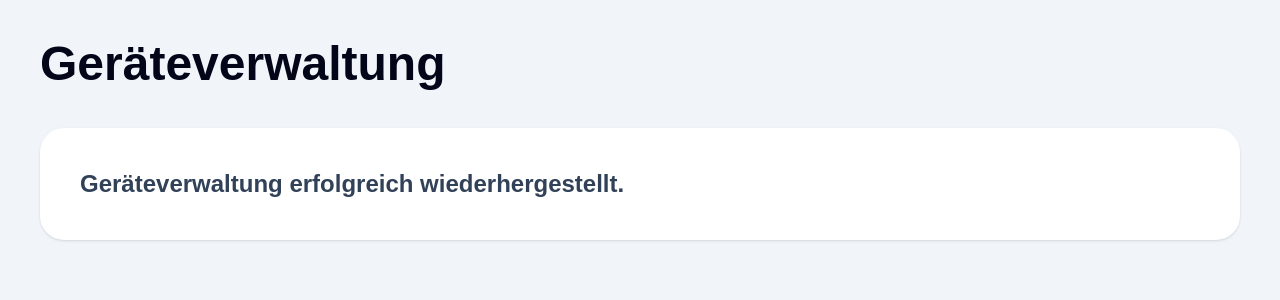
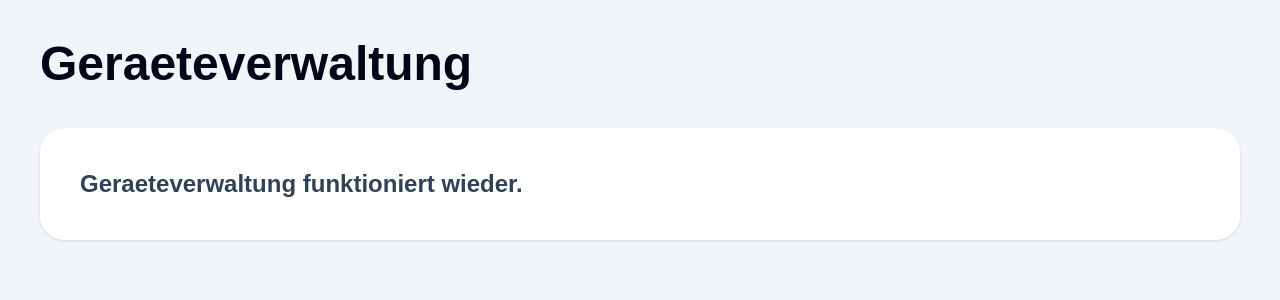
Before and after one commit to sven3joehnk-blip/bauwerkzeug-qr, a Next.js app: page /geraet/1 in a window 1280 px wide. Shown: the top 300 px of the page. Built offline with nearby package versions, Linux system fonts and the light colour scheme.

Commit message:
geraet modul repariert

```diff
--- a/app/geraet/[id]/page.tsx
+++ b/app/geraet/[id]/page.tsx
@@ -4,12 +4,12 @@ export default function GeraetePage() {
   return (
     <main className="min-h-screen bg-slate-100 p-10">
       <h1 className="text-5xl font-black text-slate-950">
-        Geräteverwaltung
+        Geraeteverwaltung
       </h1>
 
       <div className="mt-10 rounded-3xl bg-white p-10 shadow">
         <p className="text-2xl font-bold text-slate-700">
-          Geräteverwaltung erfolgreich wiederhergestellt.
+          Geraeteverwaltung funktioniert wieder.
         </p>
       </div>
     </main>
```
Also changed, not shown: app/geraet/page.tsx (added).
